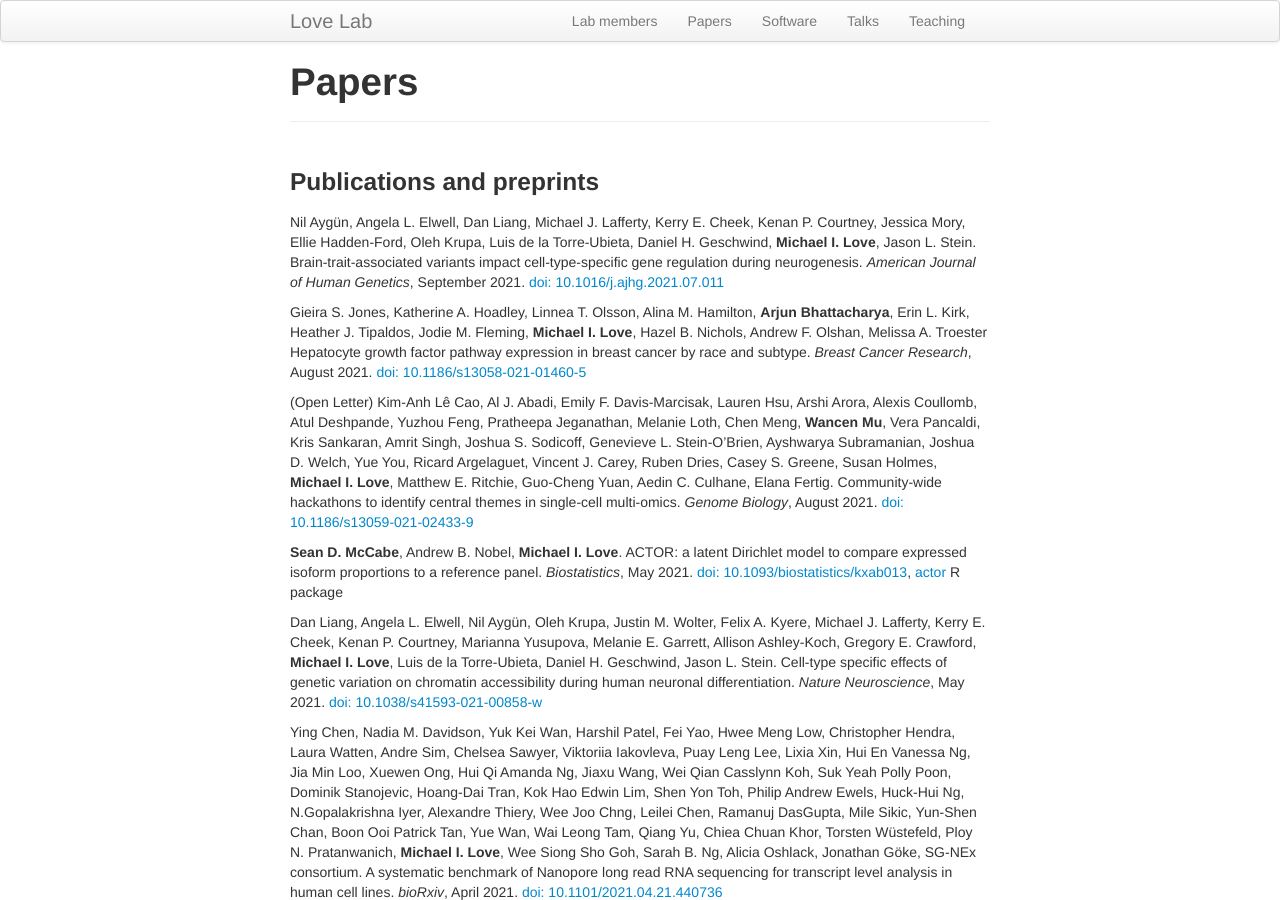
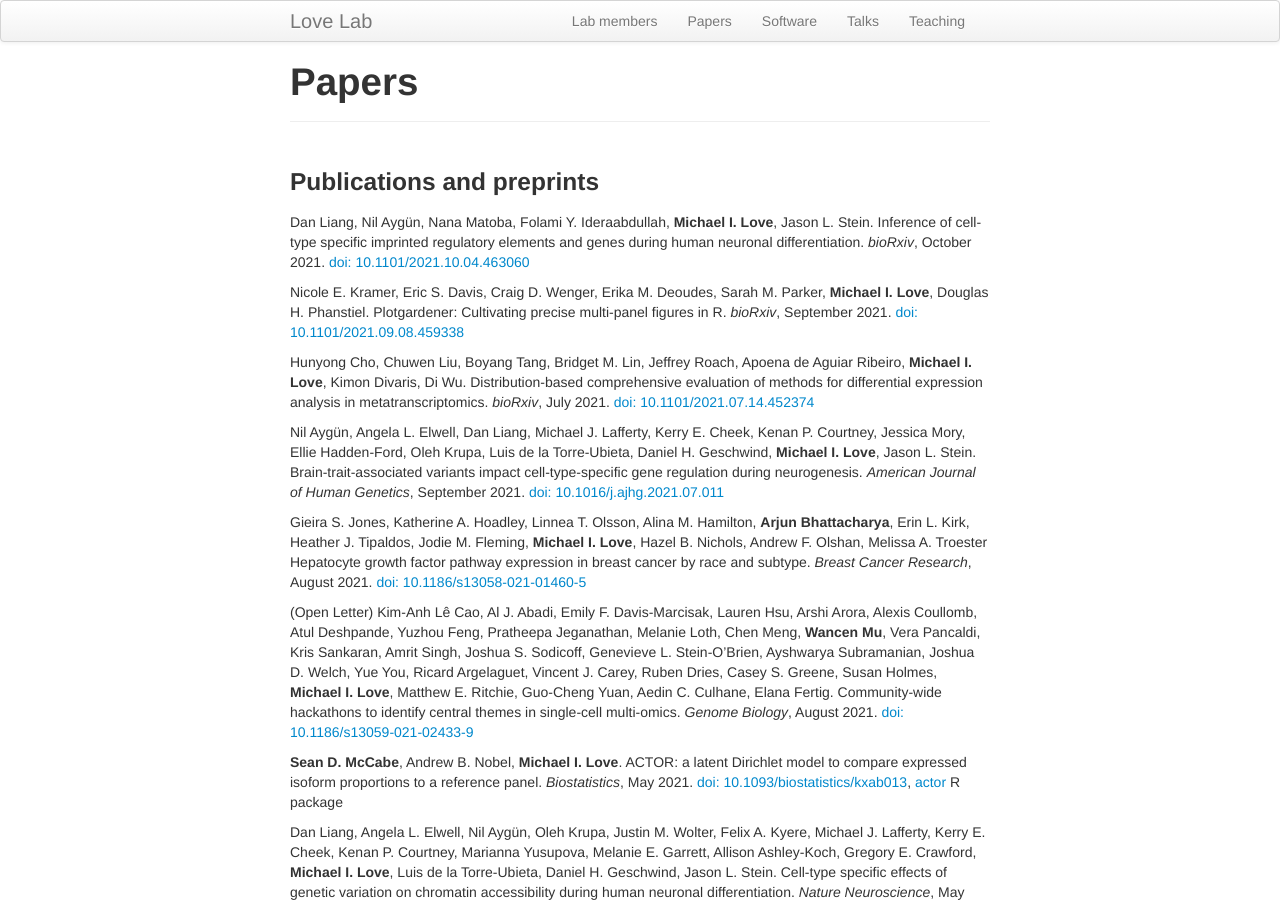
Before and after one commit to mikelove/mikelove.github.io, a Jekyll site: the page built from pages/papers.md, in a window 1280 px wide and 900 px high. Built offline with Jekyll 4.4.1, drawn with Linux system fonts in a browser that asks for light colours.

Commit message:
adding papers

```diff
--- a/pages/papers.md
+++ b/pages/papers.md
@@ -4,6 +4,26 @@ title: "Papers"
 ---
 
 ### Publications and preprints
+
+Dan Liang, Nil Aygün, Nana Matoba, Folami Y. Ideraabdullah,
+**Michael I. Love**, Jason L. Stein.
+Inference of cell-type specific imprinted regulatory elements and
+genes during human neuronal differentiation.
+*bioRxiv*, October 2021.
+[doi: 10.1101/2021.10.04.463060](https://doi.org/10.1101/2021.10.04.463060)
+
+Nicole E. Kramer, Eric S. Davis, Craig D. Wenger, Erika M. Deoudes, Sarah
+M. Parker, **Michael I. Love**, Douglas H. Phanstiel.
+Plotgardener: Cultivating precise multi-panel figures in R.
+*bioRxiv*, September 2021.
+[doi: 10.1101/2021.09.08.459338](https://doi.org/10.1101/2021.09.08.459338)
+
+Hunyong Cho, Chuwen Liu, Boyang Tang, Bridget M. Lin, Jeffrey Roach,
+Apoena de Aguiar Ribeiro, **Michael I. Love**, Kimon Divaris, Di Wu.
+Distribution-based comprehensive evaluation of methods for
+differential expression analysis in metatranscriptomics.
+*bioRxiv*, July 2021.
+[doi: 10.1101/2021.07.14.452374](https://doi.org/10.1101/2021.07.14.452374)
 
 Nil Aygün, Angela L. Elwell, Dan Liang, Michael J. Lafferty, Kerry
 E. Cheek, Kenan P. Courtney, Jessica Mory, Ellie Hadden-Ford, Oleh
@@ -41,7 +61,6 @@ proportions to a reference panel.
 *Biostatistics*, May 2021.
 [doi: 10.1093/biostatistics/kxab013](https://doi.org/10.1093/biostatistics/kxab013),
 [actor](https://github.com/mccabes292/actor) R package
-
 
 Dan Liang, Angela L. Elwell, Nil Aygün, Oleh Krupa, Justin M. Wolter,
 Felix A. Kyere, Michael J. Lafferty, Kerry E. Cheek, Kenan
```
